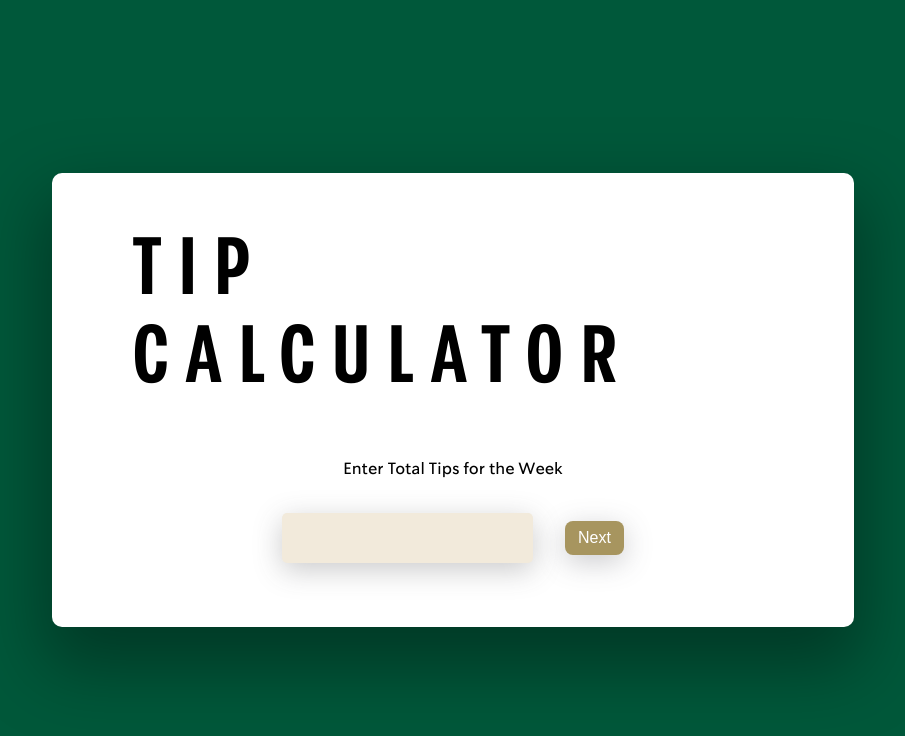
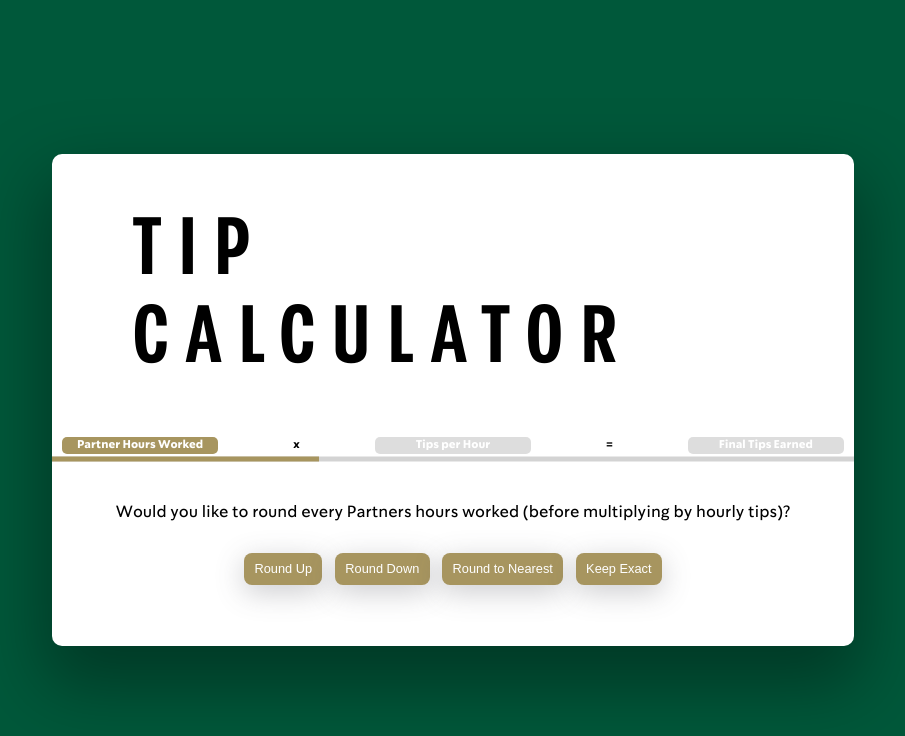
Before and after one commit to EjCabada/tipCalc2, a React (Vite) app in the folder Tip_Calc_2/: page / in a window 1280 px wide. Both pictures are taken after a click on the button "Done". Shown: the top 736 px of the page, without its empty margins (187-1092 px from the left). Built offline with nearby package versions, Linux system fonts and the light colour scheme.

Commit message:
added status bar, changed button layout, minor ui tweaks

```diff
--- a/Tip_Calc_2/src/App.css
+++ b/Tip_Calc_2/src/App.css
@@ -296,6 +296,7 @@
   --sbuxdarkgreen: #1E3932;
   --sbuxlightgreen:   #D4E9E2;
   --sbuxcream: #f2eadb;
+  --gold: #a7955f;
 
   max-width: 1280px;
   margin: 0 auto;
@@ -322,13 +323,13 @@ body {
 
 button {
   border-style: none;
-  padding: .5em .8em;
-  margin: 1em;
+  padding: .7em .8em;
+  margin: 1em .5em;
   border-radius: 8px;
-  background-color: #a7955f;
+  background-color: var(--gold);
   box-shadow: rgba(82, 82, 91, 0.297) 0px 7px 29px 0px;
   font-weight: normal;
-  font-size: 1em;
+  font-size: .8em;
   color: white;
 }
 
@@ -436,6 +437,10 @@ table th {
   color: black;
 }
 
+tr:nth-child(2n) {
+  background-color: #f6f6f6;
+}
+
 @keyframes fade-in {
   from {
     opacity: 0;
@@ -502,5 +507,98 @@ input {
     max-width: 100vw;
     margin: 0;
     padding: auto;
+
   }
 }
+
+.progress-bar {
+  display: flex;
+  align-items: center;
+  position: relative;
+  margin: 5px 0 ;
+  padding: 0 0 0px 0;
+}
+
+.step {
+  flex: 1;
+  text-align: center;
+  color: gray;
+  font-weight: bold;
+}
+
+.step.active {
+  color: black;
+}
+
+.progress-bar::before {
+  content: '';
+  position: absolute;
+  top: 50%;
+  left: 0;
+  height: 5px;
+  background-color: lightgray;
+  width: 100%;
+  transform: translateY(-50%);
+  z-index: 2;
+}
+
+.progress {
+  position: absolute;
+  top: 50%;
+  left: 0;
+  height: 5px;
+  background-color: var(--gold);
+  transform: translateY(-50%);
+  z-index: 2;
+  transition: width 0.6s ease;
+}
+
+.progress-name {
+  position: absolute;
+  display: flex;
+  align-items: center;
+  justify-content: center;
+  position: relative;
+  margin: 0px 5px 0 5px;
+  padding: 0px 5px 0 5px;
+  border-radius: 10px;
+  z-index: 3;
+}
+.step2 {
+  flex: 1;
+  text-align: center;
+  color: black;
+  font-size: .7em;
+  font-weight: bold;
+  width: fit-content;
+}
+
+.step2.active2 {
+  background-color: var(--gold);
+  color: white;
+  border-radius: 5px;
+}
+.step2.nonActive {
+  background-color: #ddd;
+  color: white;
+  border-radius: 5px;
+}
+.status {
+  padding: 0 0 20px 0;
+}
+
+.animate {
+  transition: opacity 0.5s;
+}
+
+.column {
+  display: flex;
+  flex-direction: column;
+}
+
+.statsBox {
+  margin: .2px .5em;
+  padding: .2em;
+  background-color: #ddd;
+  border-radius: 5px;
+}
--- a/Tip_Calc_2/src/App.jsx
+++ b/Tip_Calc_2/src/App.jsx
@@ -1,6 +1,6 @@
 import { useState, useEffect } from 'react';
 import './App.css';
-import Hours from './Hours.jsx';
+import Hours from './hours.jsx';
 import Rounding from './Rounding.jsx';
 import Results from './Results.jsx';
 
--- a/Tip_Calc_2/src/Results.jsx
+++ b/Tip_Calc_2/src/Results.jsx
@@ -16,20 +16,21 @@ function Results({ employeeData, totalHours, totalTips, onRestart, onReturnToRou
 
   return (
     <div>
-      <h2>Results</h2>
-      <div>
-        <h3>Stats</h3>
+      <button onClick={onRestart}>Restart</button>
+      <button onClick={onReturnToRounding}>Return to Rounding</button>
+      <div className='statsBox'>
+        <h3>Overall Stats</h3>
         <p><strong>Total Hours Worked (Rounded):</strong> {roundedTotalHours.toFixed(4)}</p>
         <p><strong>Total Exact Tips:</strong> ${totalTips.toFixed(2)}</p>
         <p><strong>Total Tips Earned after Rounding:</strong> ${roundedTotalTips.toFixed(2)}</p>
         <p><strong>Tips per Hr:</strong> ${(roundedTotalHours ? totalTips / roundedTotalHours : 0).toFixed(4)}</p>
       </div>
 
-      <h3>Employee Breakdown</h3>
+      <h3>Partner Tips Breakdown</h3>
       <table>
         <thead>
           <tr>
-            <th>Employee #</th>
+            <th>Partner #</th>
             <th>Hrs Worked</th>
             <th>Exact Tips</th>
             <th>Rounded Tips</th>
@@ -46,9 +47,6 @@ function Results({ employeeData, totalHours, totalTips, onRestart, onReturnToRou
           ))}
         </tbody>
       </table>
-
-      <button onClick={onRestart}>Restart</button>
-      <button onClick={onReturnToRounding}>Return to Rounding</button>
     </div>
   );
 }
--- a/Tip_Calc_2/src/Rounding.jsx
+++ b/Tip_Calc_2/src/Rounding.jsx
@@ -2,33 +2,24 @@ import React, { useState, useEffect } from 'react';
 
 function Rounding({ employeeData, onDone }) {
   const [totalTips, setTotalTips] = useState(0);
-  const [step, setStep] = useState(1); // Step 1: Enter total tips, Step 2: Rounding options for hours, Step 3: Rounding options for tips
-  const [fade, setFade] = useState(true); // Initially true for fade-in
+  const [step, setStep] = useState(1); // Step 1: Hours rounding, Step 2: Total tips, Step 3: Tips rounding
   const [roundingOption, setRoundingOption] = useState('exact');
-
-  const triggerStepChange = (newStep) => {
-    setFade(false); // Fade out
-    setTimeout(() => {
-      setStep(newStep);
-      setFade(true); // Fade in after step change
-    }, 300); // Match this timeout with the fade-out duration in CSS
-  };
 
   const handleTipsChange = (event) => {
     setTotalTips(Number(event.target.value));
   };
 
-  const proceedToHoursRounding = () => {
+  const applyHoursRounding = (option) => {
+    setRoundingOption(option);
+    setStep(2); // Proceed to Step 2
+  };
+
+  const proceedToTipsRounding = () => {
     if (totalTips <= 0) {
       alert('Please enter a valid total tips amount greater than 0.');
       return;
     }
-    triggerStepChange(2); // Trigger animation and transition to Step 2
-  };
-
-  const applyHoursRounding = (option) => {
-    setRoundingOption(option);
-    triggerStepChange(3); // Trigger animation and transition to Step 3
+    setStep(3); // Proceed to Step 3
   };
 
   const applyTipsRounding = (tipRoundingOption) => {
@@ -74,25 +65,26 @@ function Rounding({ employeeData, onDone }) {
   };
 
   return (
-    <div className={`fade ${fade ? 'show' : ''}`}>
+    <div>
+      <div className="status">
+      <div className='progress-name'>
+      <div className={`step2 ${step >= 1 ? 'active2' : 'nonActive'}`}>Partner Hours Worked</div>
+      <div className='step2'>x</div>
+        <div className={`step2 ${step >= 2 ? 'active2' : 'nonActive'}`}>Tips per Hour</div>
+        <div className='step2'>=</div>
+        <div className={`step2 ${step >= 3 ? 'active2' : 'nonActive'}`}>Final Tips Earned</div>
+      </div>
+      <div className="progress-bar">
+        <div className={`step ${step >= 1 ? 'active' : ''}`}></div>
+        <div className={`step ${step >= 2 ? 'active' : ''}`}></div>
+        <div className={`step ${step >= 3 ? 'active' : ''}`}></div>
+        <div className="progress" style={{ width: `${(step / 3) * 100}%` }}></div>
+      </div>
+      </div>
+
       {step === 1 && (
-        <div>
-          <p>Enter Total Tips for the Week</p>
-          <input
-            type="number"
-            inputMode="decimal"
-            // value={totalTips}
-            onChange={handleTipsChange}
-            //placeholder="Enter total tips"
-            min="0"
-          />
-          <button onClick={proceedToHoursRounding}>Next</button>
-        </div>
-      )}
-
-      {step === 2 && (
-        <div>
-          <p>Round Employee Hours (before multiplying tips)?</p>
+        <div className={`fade ${step === 1 ? 'show' : ''}`}>
+          <p>Would you like to round every Partners hours worked (before multiplying by hourly tips)?</p>
           <button onClick={() => applyHoursRounding('up')}>Round Up</button>
           <button onClick={() => applyHoursRounding('down')}>Round Down</button>
           <button onClick={() => applyHoursRounding('nearest')}>Round to Nearest</button>
@@ -100,9 +92,25 @@ function Rounding({ employeeData, onDone }) {
         </div>
       )}
 
+      {step === 2 && (
+        <div  className={`fade ${step === 2 ? 'show' : ''}`}>
+          <p>Enter <strong>exact</strong> total tips for the Week</p>
+          <div className="column">
+          <input
+            type="number"
+            inputMode="decimal"
+            onChange={handleTipsChange}
+            min="0"
+          />
+          <button onClick={proceedToTipsRounding}>Next</button>
+          </div>
+
+        </div>
+      )}
+
       {step === 3 && (
-        <div>
-          <p>Round Employee Tips (after multiplying by tips)?</p>
+        <div  className={`fade ${step === 3? 'show' : ''}`}>
+          <p>Round final Partner earned tips (after multiplying by hourly tips earned)?</p>
           <button onClick={() => applyTipsRounding('up')}>Round Up</button>
           <button onClick={() => applyTipsRounding('nearest')}>Round to Nearest</button>
           <button onClick={() => applyTipsRounding('exact')}>Don't Round</button>
--- a/Tip_Calc_2/src/hours.jsx
+++ b/Tip_Calc_2/src/hours.jsx
@@ -108,7 +108,8 @@ function Hours({ onDone, onRestart, initialData = [], initialTotalHours = 0 }) {
 
   return (
     <div id="employeeVals" className={`fade ${fade ? 'show' : ''}`}>
-      <div id="employeeText">How many hours did employee {employee} work?</div>
+      <div id="employeeText">How many hours did Partner <strong>
+        {employee}</strong> work?</div>
       <input
         type="number"
         name="workedHours"
```
